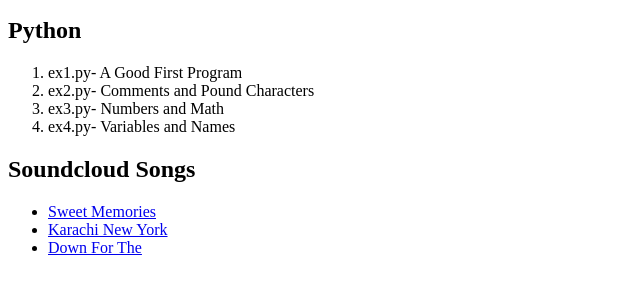
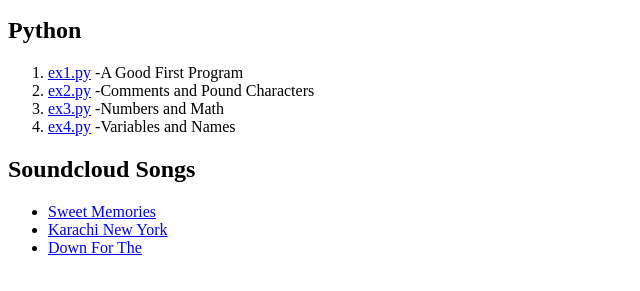
Before and after one commit to Ozair-AKhan/Ozair-AKhan.github.io, a plain HTML site: page index.html in a window 1280 px wide. Shown: the part 127-418 px from the top of the page, without its empty margins (0-640 px from the left). Drawn offline with Linux system fonts and the light colour scheme.

Commit message:
Added files

```diff
--- a/index.html
+++ b/index.html
@@ -6,10 +6,10 @@ Hello World
 <p> This is a repository for my work.</p>
 <h2>Python</h2>
 <ol>
-    <li>ex1.py- A Good First Program</li>
-    <li>ex2.py- Comments and Pound Characters</li>
-    <li>ex3.py- Numbers and Math</li>
-    <li>ex4.py- Variables and Names</li>
+    <li><a href="/Python/ex1.py">ex1.py</a> -A Good First Program</li>
+    <li><a href="/Python/ex2.html">ex2.py</a> -Comments and Pound Characters</li>
+    <li><a href="/Python/ex3.html">ex3.py</a> -Numbers and Math</li>
+    <li><a href="/Python/ex4.html">ex4.py</a> -Variables and Names</li>
 </ol>
 <h2>Soundcloud Songs</h2>
 <ul>
```
Also changed, not shown: Python/ex2.html (added), Python/ex3.html (added), Python/ex4.html (added), 1 other file.
